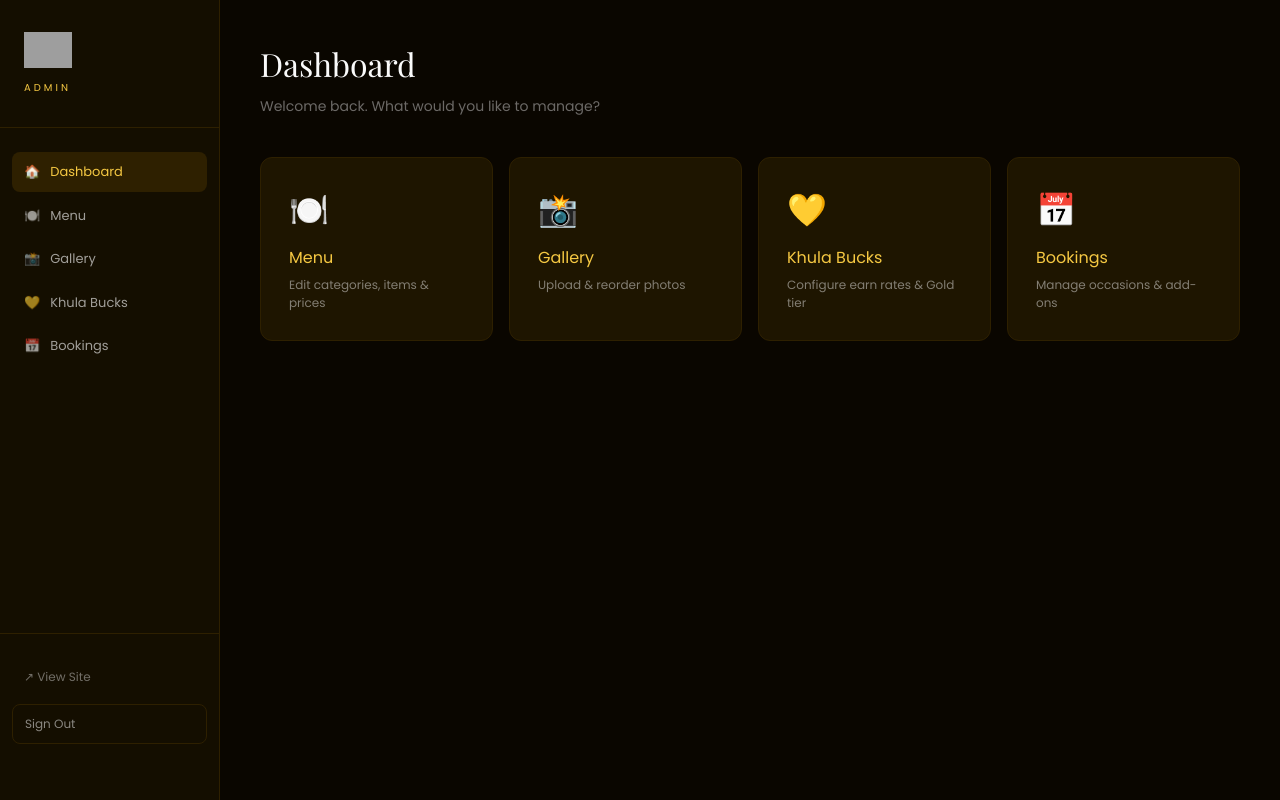
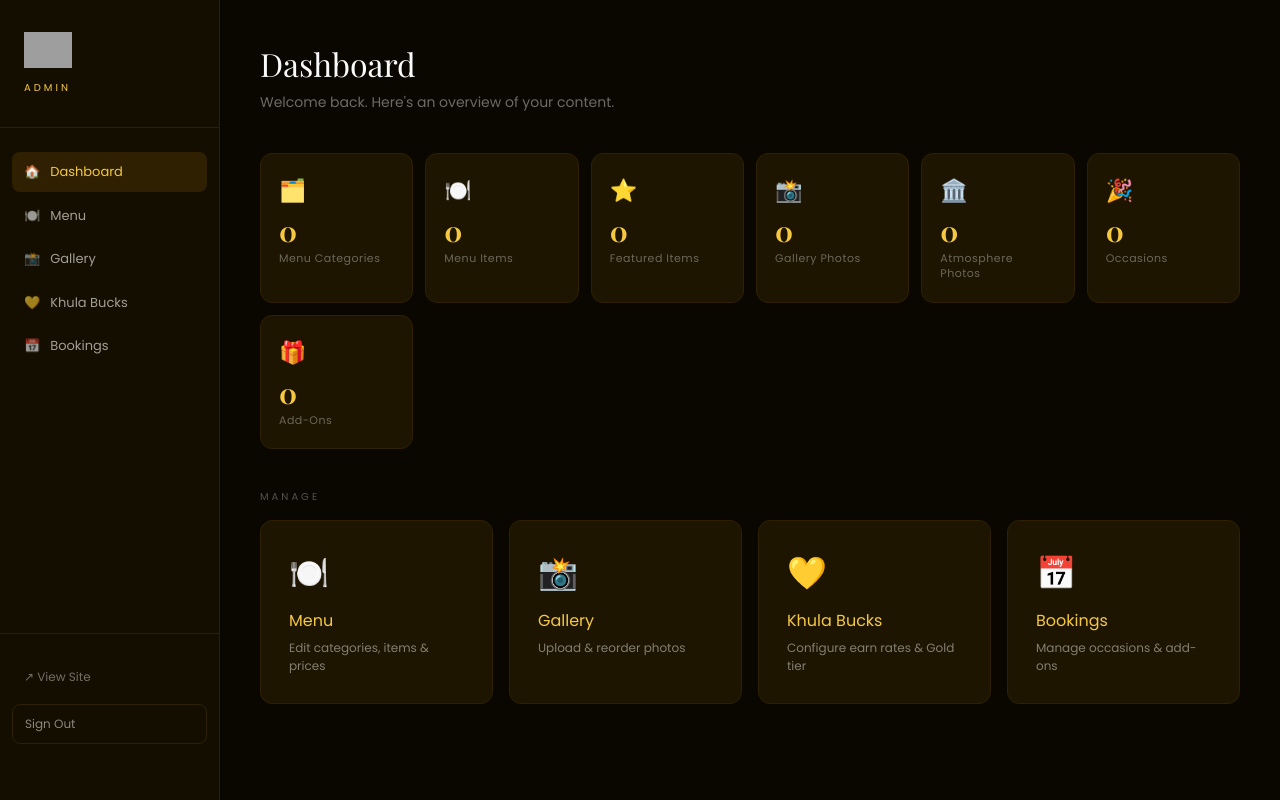
Before and after one commit to dev0714/KHULACAFE, a Next.js app: page /admin in a window 1280 px wide. Built offline with nearby package versions, Linux system fonts and the light colour scheme; no server answers; the database is empty; grey boxes are pictures that could not be loaded.

Commit message:
feat: admin dashboard stats — categories, items, gallery, occasions, add-ons counts

```diff
--- a/app/admin/page.js
+++ b/app/admin/page.js
@@ -1,4 +1,6 @@
 'use client'
+import { useState, useEffect } from 'react'
+import { supabase } from '../../lib/supabase-public'
 
 const sections = [
   { href: '/admin/menu', label: 'Menu', icon: '🍽️', desc: 'Edit categories, items & prices' },
@@ -8,13 +10,72 @@ const sections = [
 ]
 
 export default function AdminDashboard() {
+  const [stats, setStats] = useState({
+    categories: 0, items: 0, featured: 0,
+    gallery: 0, atmosphere: 0, occasions: 0, addons: 0,
+  })
+
+  useEffect(() => {
+    Promise.all([
+      supabase.from('menu_categories').select('id', { count: 'exact', head: true }),
+      supabase.from('menu_items').select('id', { count: 'exact', head: true }),
+      supabase.from('menu_items').select('id', { count: 'exact', head: true }).eq('is_featured', true),
+      supabase.from('gallery_items').select('id', { count: 'exact', head: true }).eq('is_atmosphere', false),
+      supabase.from('gallery_items').select('id', { count: 'exact', head: true }).eq('is_atmosphere', true),
+      supabase.from('booking_occasions').select('id', { count: 'exact', head: true }),
+      supabase.from('booking_addons').select('id', { count: 'exact', head: true }),
+    ]).then(([cats, items, featured, gallery, atm, occ, addons]) => {
+      setStats({
+        categories: cats.count ?? 0,
+        items: items.count ?? 0,
+        featured: featured.count ?? 0,
+        gallery: gallery.count ?? 0,
+        atmosphere: atm.count ?? 0,
+        occasions: occ.count ?? 0,
+        addons: addons.count ?? 0,
+      })
+    })
+  }, [])
+
+  const statCards = [
+    { label: 'Menu Categories', value: stats.categories, icon: '🗂️' },
+    { label: 'Menu Items', value: stats.items, icon: '🍽️' },
+    { label: 'Featured Items', value: stats.featured, icon: '⭐' },
+    { label: 'Gallery Photos', value: stats.gallery, icon: '📸' },
+    { label: 'Atmosphere Photos', value: stats.atmosphere, icon: '🏛️' },
+    { label: 'Occasions', value: stats.occasions, icon: '🎉' },
+    { label: 'Add-Ons', value: stats.addons, icon: '🎁' },
+  ]
+
   return (
     <>
-      <h1 style={{ fontFamily: 'var(--font-playfair)', color: '#fafafa', fontSize: '32px', marginBottom: '8px' }}>
+      <h1 style={{ fontFamily: 'var(--font-playfair)', color: '#fafafa', fontSize: '32px', marginBottom: '4px' }}>
         Dashboard
       </h1>
       <p style={{ color: 'rgba(255,255,255,0.4)', fontSize: '14px', marginBottom: '40px' }}>
-        Welcome back. What would you like to manage?
+        Welcome back. Here's an overview of your content.
+      </p>
+
+      {/* Stats row */}
+      <div style={{ display: 'grid', gridTemplateColumns: 'repeat(auto-fit, minmax(140px, 1fr))', gap: '12px', marginBottom: '40px' }}>
+        {statCards.map(s => (
+          <div key={s.label} style={{
+            background: '#1e1500', border: '1px solid #2e2000', borderRadius: '12px', padding: '20px 18px',
+          }}>
+            <div style={{ fontSize: '22px', marginBottom: '10px' }}>{s.icon}</div>
+            <div style={{ fontFamily: 'var(--font-playfair)', fontSize: '28px', fontWeight: 700, color: '#f5c842', lineHeight: 1 }}>
+              {s.value}
+            </div>
+            <div style={{ fontSize: '11px', color: 'rgba(255,255,255,0.35)', letterSpacing: '0.5px', marginTop: '6px', lineHeight: 1.4 }}>
+              {s.label}
+            </div>
+          </div>
+        ))}
+      </div>
+
+      {/* Section cards */}
+      <p style={{ fontSize: '10px', letterSpacing: '3px', textTransform: 'uppercase', color: 'rgba(255,255,255,0.3)', marginBottom: '16px' }}>
+        Manage
       </p>
       <div style={{ display: 'grid', gridTemplateColumns: 'repeat(auto-fit, minmax(200px, 1fr))', gap: '16px' }}>
         {sections.map(s => (
```
